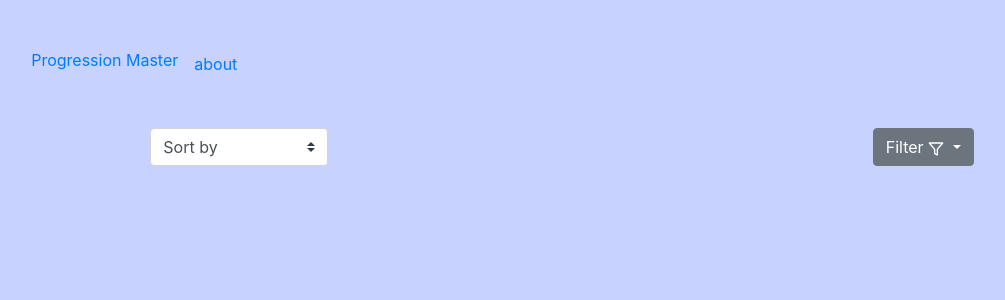
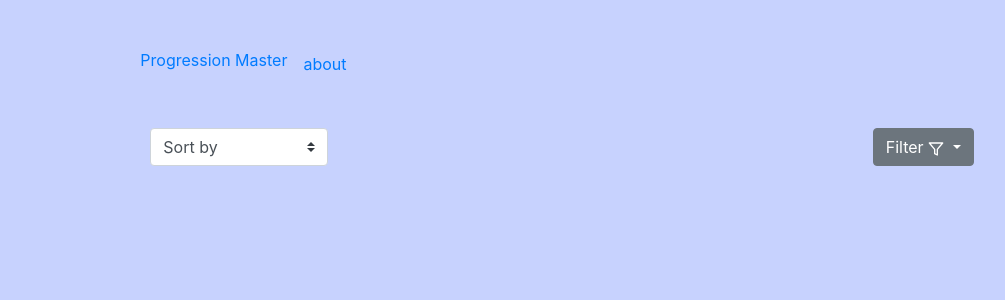
Before and after one commit to krishnanunnir/progressionmaster, a Django app: page / in a window 1280 px wide. Shown: the top 300 px of the page, without its empty margins (78-1083 px from the left). Run offline with Django 3.2, Linux system fonts and the light colour scheme; data that the repository does not hold is empty; some libraries are stand-ins or nearby versions.

Commit message:
minor tweak for titlebar

```diff
--- a/books/templates/_sitetitle.html
+++ b/books/templates/_sitetitle.html
@@ -1,5 +1,5 @@
 <div class="row">
-    <div class="col-md-10 offset-md-1 mt-5">
+    <div class="col-md-8 offset-md-2 mt-5">
         <div class="d-flex flex-row">
             <div class="d-flex flex-column">
                 <a href="/" id="header" class="mb-2 nav">Progression Master</a>
```
